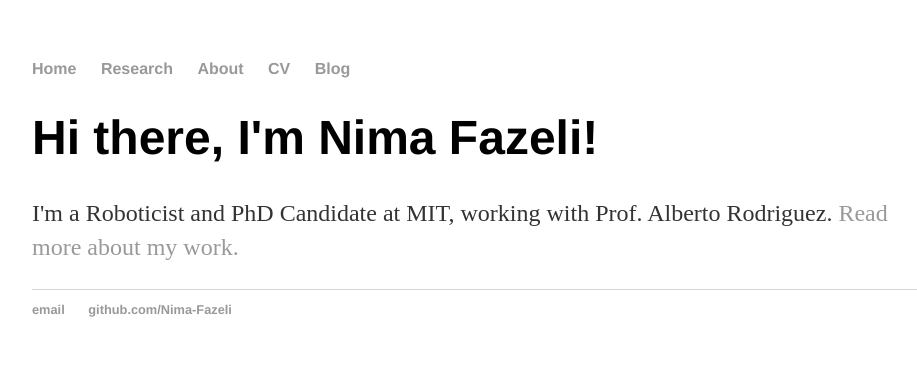
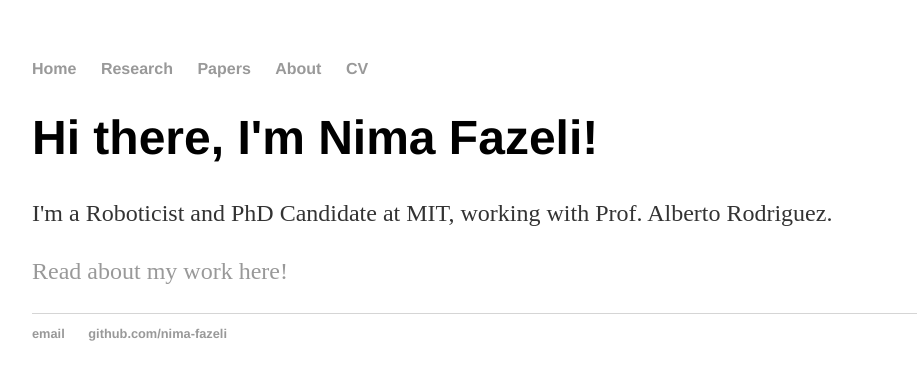
Before and after one commit to Nima-Fazeli/Nima-Fazeli.github.io, a Jekyll site: the page built from index.html, in a window 1280 px wide. Shown: the top 380 px of the page, without its empty margins (160-1077 px from the left). Built offline with Jekyll 4.4.1, drawn with Linux system fonts in a browser that asks for light colours.

Commit message:
Updated index to use template

```diff
--- a/index.html
+++ b/index.html
@@ -1,32 +1,9 @@
-<!DOCTYPE html>
-<html>
-	<head>
-		<title>Nima Fazeli's Webpage</title>
-		<!-- link to main stylesheet -->
-		<link rel="stylesheet" type="text/css" href="/css/main.css">
-	</head>
-	<body>
-		<nav>
-    		<ul>
-        		<li><a href="/">Home</a></li>
-			<li><a href="/">Research</a></li>
-	        	<li><a href="/About">About</a></li>
-        		<li><a href="/CV">CV</a></li>
-        		<li><a href="/News">Blog</a></li>
-    		</ul>
-		</nav>
-		<div class="container">
-    		<div class="blurb">
-        		<h1>Hi there, I'm Nima Fazeli!</h1>
-				<p>I'm a Roboticist and PhD Candidate at MIT, working with Prof. Alberto Rodriguez.
-					<a href="/Research">Read more about my work.</a></p>
-    		</div><!-- /.blurb -->
-		</div><!-- /.container -->
-		<footer>
-    		<ul>
-        		<li><a href="mailto:nfazeli@mit.edu">email</a></li>
-        		<li><a href="https://github.com/Nima-Fazeli">github.com/Nima-Fazeli</a></li>
-			</ul>
-		</footer>
-	</body>
-</html>
+---
+layout: default
+title: Hank Quinlan, Horrible Cop
+---
+<div class="blurb">
+	<h1>Hi there, I'm Nima Fazeli!</h1>
+	<p>I'm a Roboticist and PhD Candidate at MIT, working with Prof. Alberto Rodriguez.</p>
+	<p><a href="/Research">Read about my work here!</a></p>
+</div><!-- /.blurb -->
```
